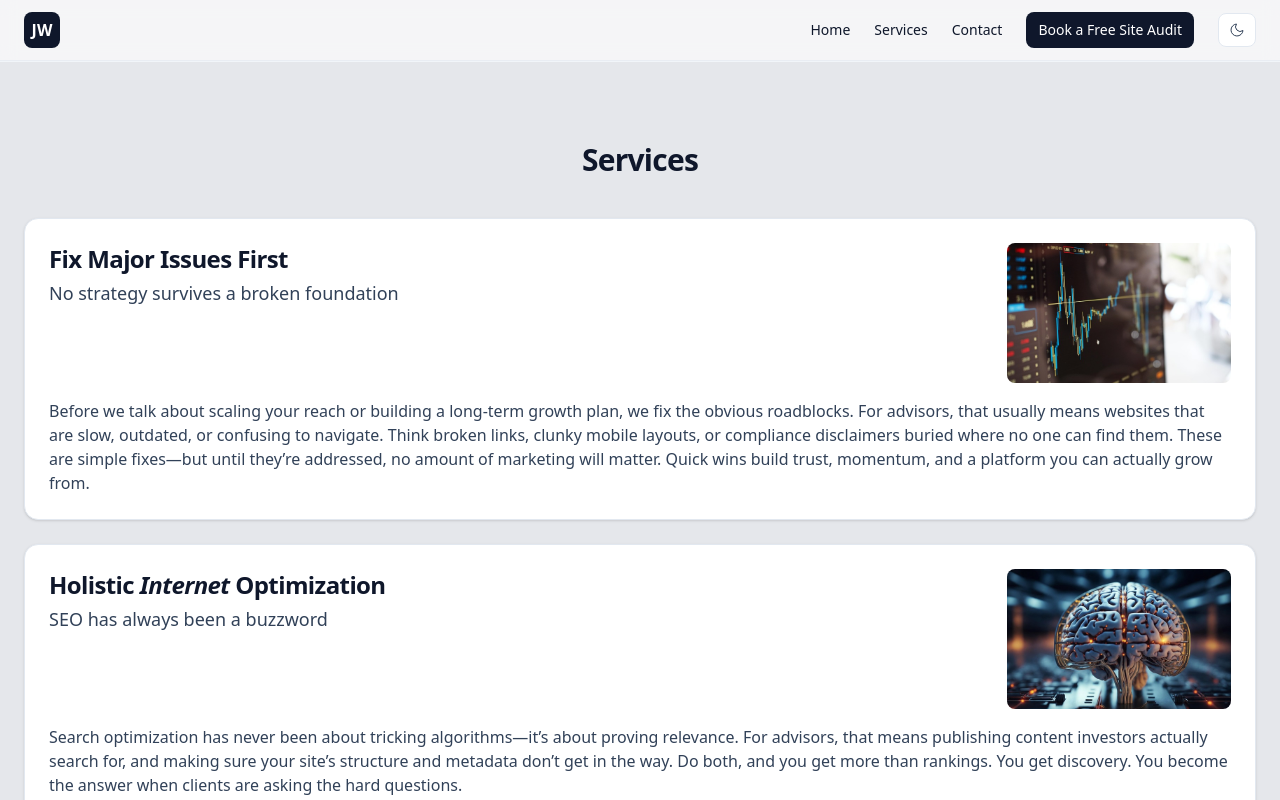
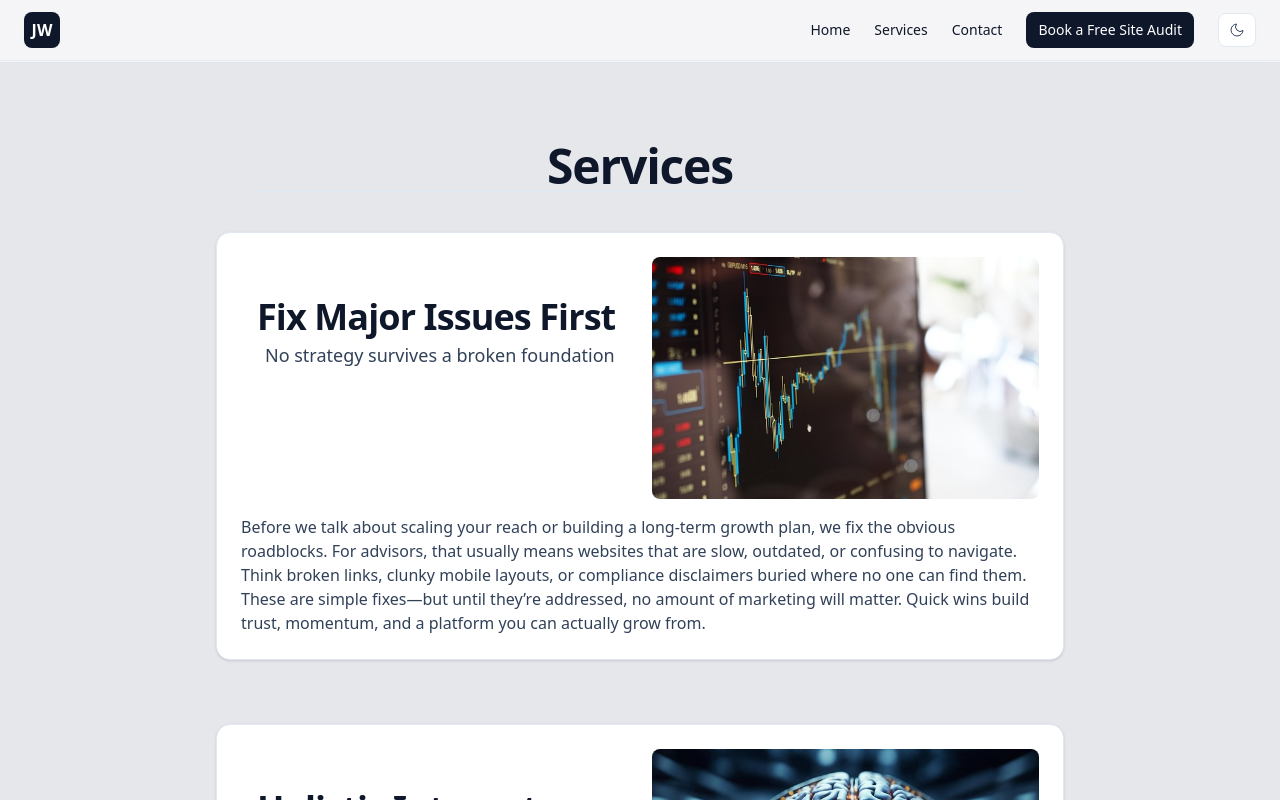
Before and after one commit to m4cbeth/warpofolio, a Next.js app: page /services in a window 1280 px wide. Shown: the top 800 px of the page. Built offline with nearby package versions, Linux system fonts and the light colour scheme.

Commit message:
with the help of old * {border} I got it looking better

```diff
--- a/src/app/globals.css
+++ b/src/app/globals.css
@@ -1,5 +1,10 @@
 @import "tailwindcss";
 @import "tw-animate-css";
+
+* {
+  /* border: 1px solid black !important;
+  border: 1px solid white !important; */
+}
 
 @custom-variant dark (&:is(.dark *));
 
--- a/src/app/services/page.tsx
+++ b/src/app/services/page.tsx
@@ -5,9 +5,9 @@ export default function ServicesPage() {
     return (
         <main>
             <section className="border-t border-slate-100 py-16 dark:border-slate-900 md:py-20">
-                <div className="mx-auto max-w-7xl px-4 md:px-6">
+                <div className="mx-auto max-w-4xl px-4 md:px-6">
                     <div className="mx-auto max-w-3xl text-center">
-                        <h1 className="text-3xl font-bold tracking-tight text-slate-900 dark:text-white">
+                        <h1 className="text-5xl border-b-2 font-bold tracking-tight text-slate-900 dark:text-white">
                             {servicespage.heading}
                         </h1>
                     </div>
--- a/src/components/ServicesCard.tsx
+++ b/src/components/ServicesCard.tsx
@@ -13,16 +13,20 @@ export function ServicesCard({ section }: { section: ServiceSection }) {
       whileInView="animate"
       viewport={{ once: false, margin: "-80px" }}
       transition={sectionTransition}
-      className="rounded-xl border border-slate-200 bg-white p-6 shadow-sm dark:border-slate-800 dark:bg-slate-900"
+      className="mb-10 rounded-xl border border-slate-200 bg-white p-6 shadow-sm dark:border-slate-800 dark:bg-slate-900"
     >
       <div className="flex flex-col md:flex-row md:items-start items-center gap-4 md:gap-6">
         <div className="flex-1 w-full">
-          <h1 className="text-2xl font-bold tracking-tight text-slate-900 dark:text-white" dangerouslySetInnerHTML={{ __html: section.h1 }} />
-          <h2 className="mt-1 text-lg text-slate-700 dark:text-slate-300" dangerouslySetInnerHTML={{ __html: section.h2 }} />
+          <h1 className="pl-4 pt-10 text-4xl font-bold tracking-tight text-slate-900 dark:text-white">
+            {section.h1}
+          </h1>
+          <h2 className="pl-6 mt-1 text-lg text-slate-700 dark:text-slate-300">
+            {section.h2}
+          </h2>
         </div>
         {section.img && (
-          <div className="relative w-full md:w-56 aspect-[16/10] rounded-md overflow-hidden">
-            <Image src={section.img} alt="" fill className="object-cover" />
+          <div className="relative flex-1 w-full md:w-56 aspect-[16/10] rounded-md overflow-hidden">
+            <Image src={section.img} alt="background image" fill className="object-cover" />
           </div>
         )}
       </div>
--- a/src/data/content-data.tsx
+++ b/src/data/content-data.tsx
@@ -196,7 +196,7 @@ const quickWinSection: ServiceSection = {
 }
 
 const seoSection: ServiceSection = {
-    h1: "Holistic <em>Internet</em> Optimization",
+    h1: "Holistic Internet Optimization",
     h2: "SEO has always been a buzzword",
     body: "Search optimization has never been about tricking algorithms—it’s about proving relevance. For advisors, that means publishing content investors actually search for, and making sure your site’s structure and metadata don’t get in the way. Do both, and you get more than rankings. You get discovery. You become the answer when clients are asking the hard questions.",
     img: "/brain-digital.jpg",
```
